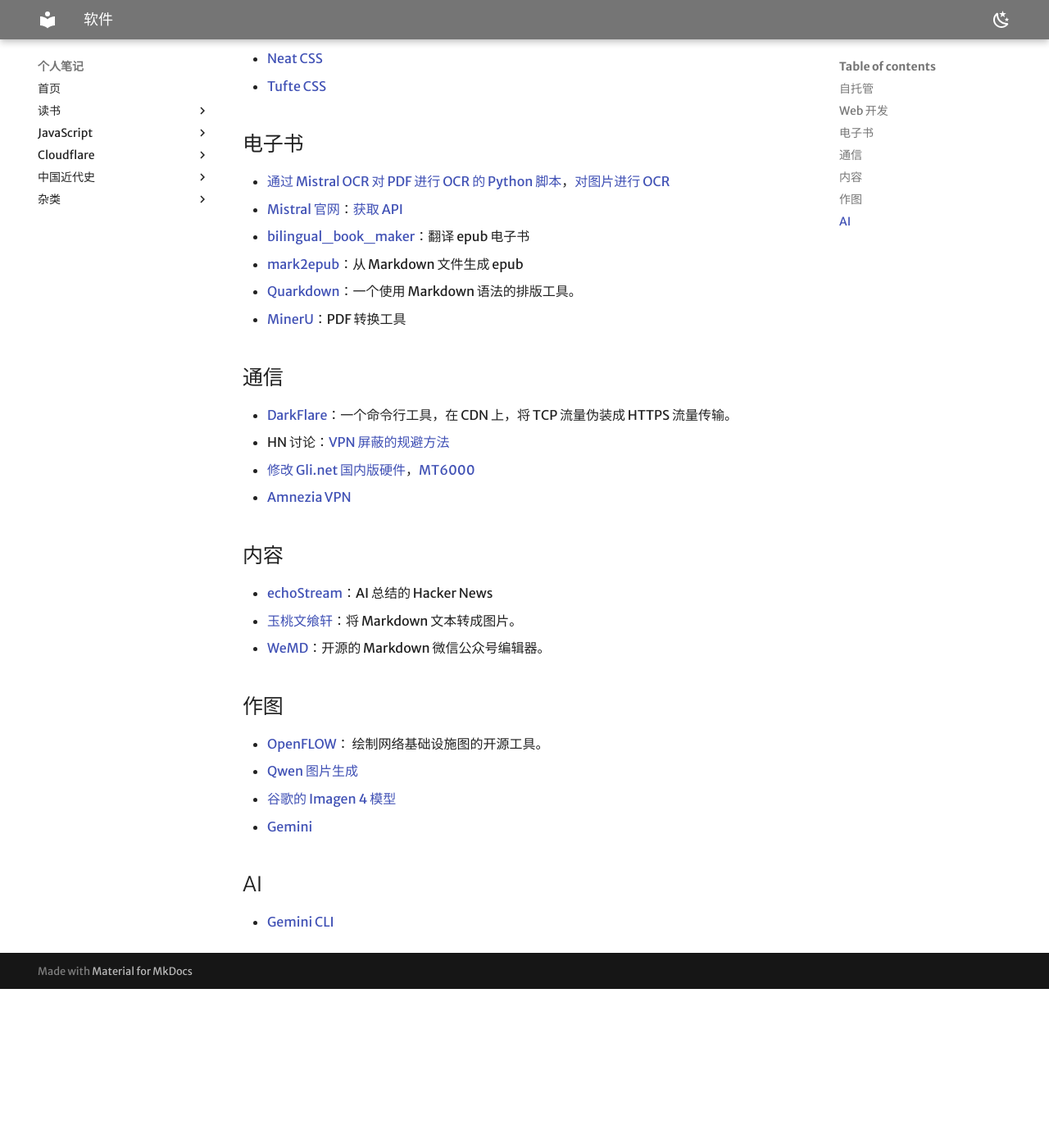
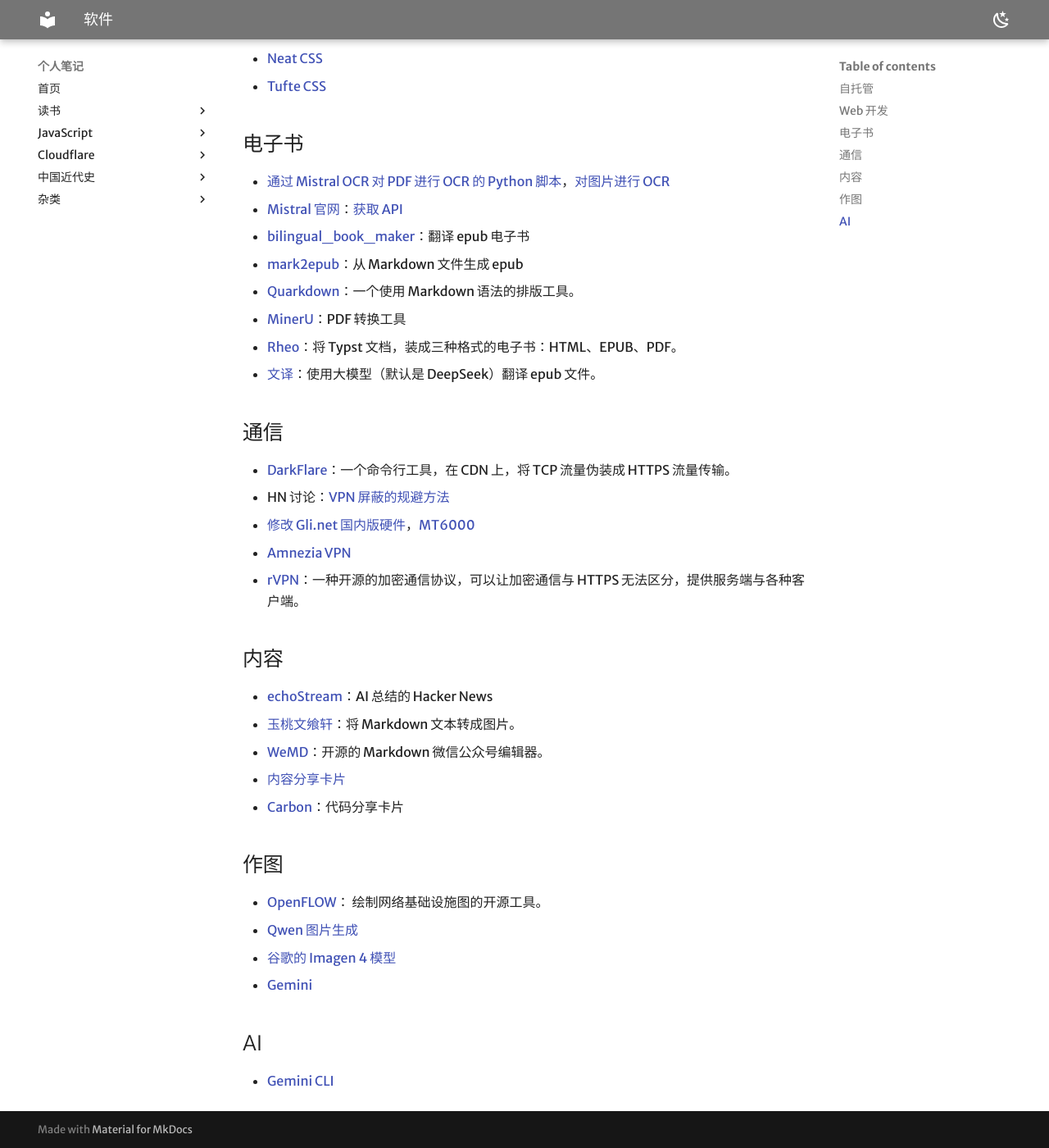
Before and after one commit to ruanyf/notes, an MkDocs documentation site: the page built from docs/杂类/软件.md, in a window 1280 px wide and 1400 px high, scrolled down 725 px. Shown: the whole window at 82% size. Built offline with MkDocs 1.6.1 and Material for MkDocs 9.7.7, drawn with Linux system fonts in a browser that asks for light colours; some web fonts are replaced; before the commit the page ends 1931 px from its top, so only the background shows below that.

Commit message:
checkpoint at 2026-11-25T09:14:53+0800

```diff
--- a/docs/杂类/软件.md
+++ b/docs/杂类/软件.md
@@ -28,18 +28,23 @@
 - [mark2epub](https://github.com/AlexPof/mark2epub)：从 Markdown 文件生成 epub
 - [Quarkdown](https://github.com/iamgio/quarkdown)：一个使用 Markdown 语法的排版工具。
 - [MinerU](https://github.com/opendatalab/MinerU)：PDF 转换工具
+- [Rheo](https://rheo.ohrg.org/)：将 Typst 文档，装成三种格式的电子书：HTML、EPUB、PDF。
+- [文译](https://github.com/BigDawnGhost/wenyi)：使用大模型（默认是 DeepSeek）翻译 epub 文件。
+
 ## 通信
 
 - [DarkFlare](https://github.com/doxx/darkflare)：一个命令行工具，在 CDN 上，将 TCP 流量伪装成 HTTPS 流量传输。
 - HN 讨论：[VPN 屏蔽的规避方法](https://news.ycombinator.com/item?id=45054260)
 - [修改 Gli.net 国内版硬件](https://forum.openwrt.org/t/converting-gl-inet-mt3000-beryl-ax-from-cn-to-global/165159/44)，[MT6000](https://forum.openwrt.org/t/converting-gl-mt6000-flint-2-from-cn-to-global/211822/2)
 - [Amnezia VPN](https://amnezia.org/)
-
+- [rVPN](https://rvpn.org/)：一种开源的加密通信协议，可以让加密通信与 HTTPS 无法区分，提供服务端与各种客户端。
 ## 内容
 
 - [echoStream](https://www.echostream-ai.com/)：AI 总结的 Hacker News
 - [玉桃文飨轩](https://github.com/nicejade/markdown2png)：将 Markdown 文本转成图片。
 - [WeMD](https://github.com/tenngoxars/WeMD)：开源的 Markdown 微信公众号编辑器。
+- [内容分享卡片](https://mono.cards/zh-CN)
+- [Carbon](https://carbon.now.sh/)：代码分享卡片
 
 ## 作图
 
```
Also changed, not shown: docs/HTTP/Vary 字段.md (added, +30 -0 lines), docs/index.md (+7 -0 lines), docs/杂类/教程.md (+1 -0 lines), docs/读书/015.林白《亚热带公园》.md (added, +15 -0 lines), 1 other file.
